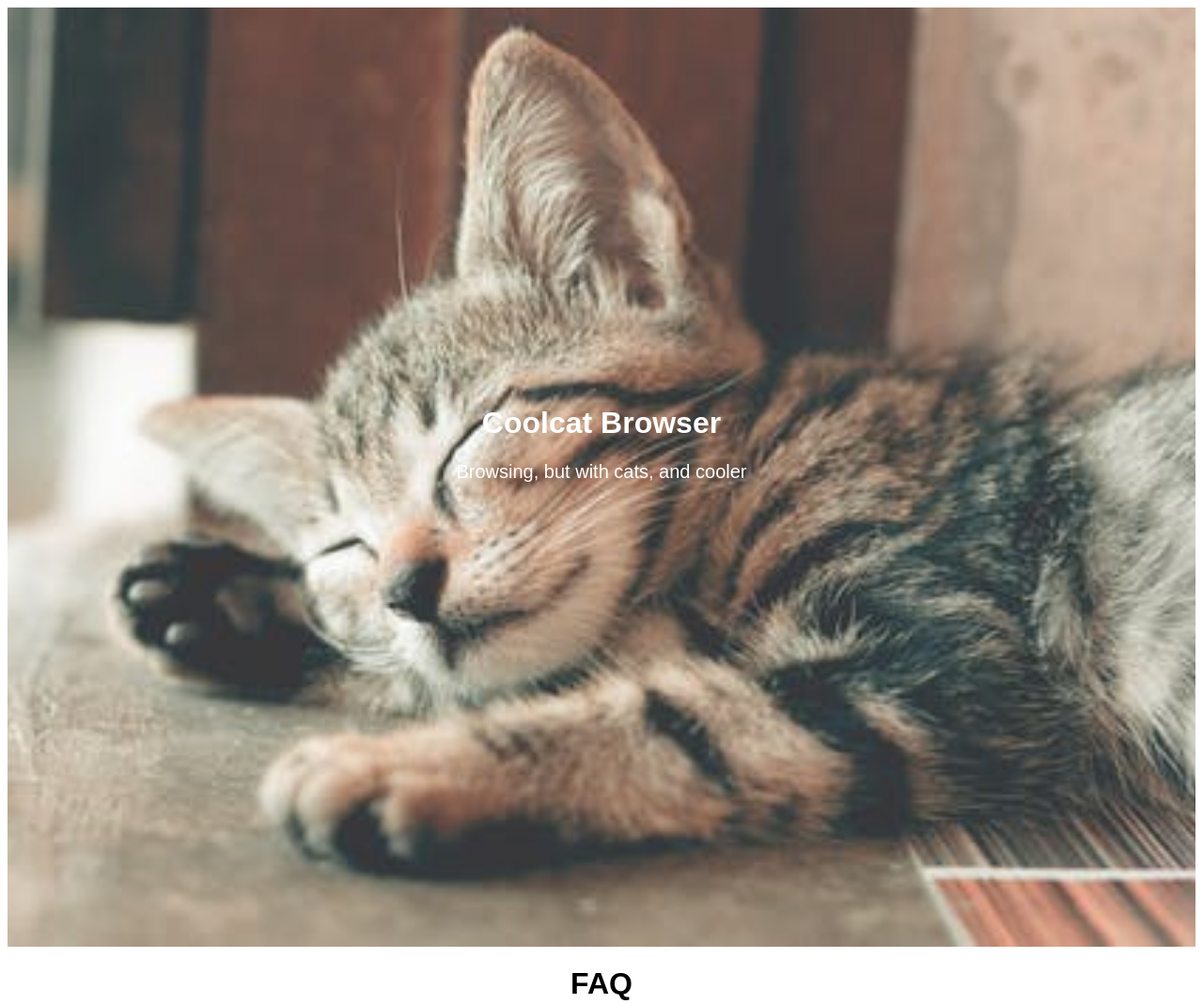
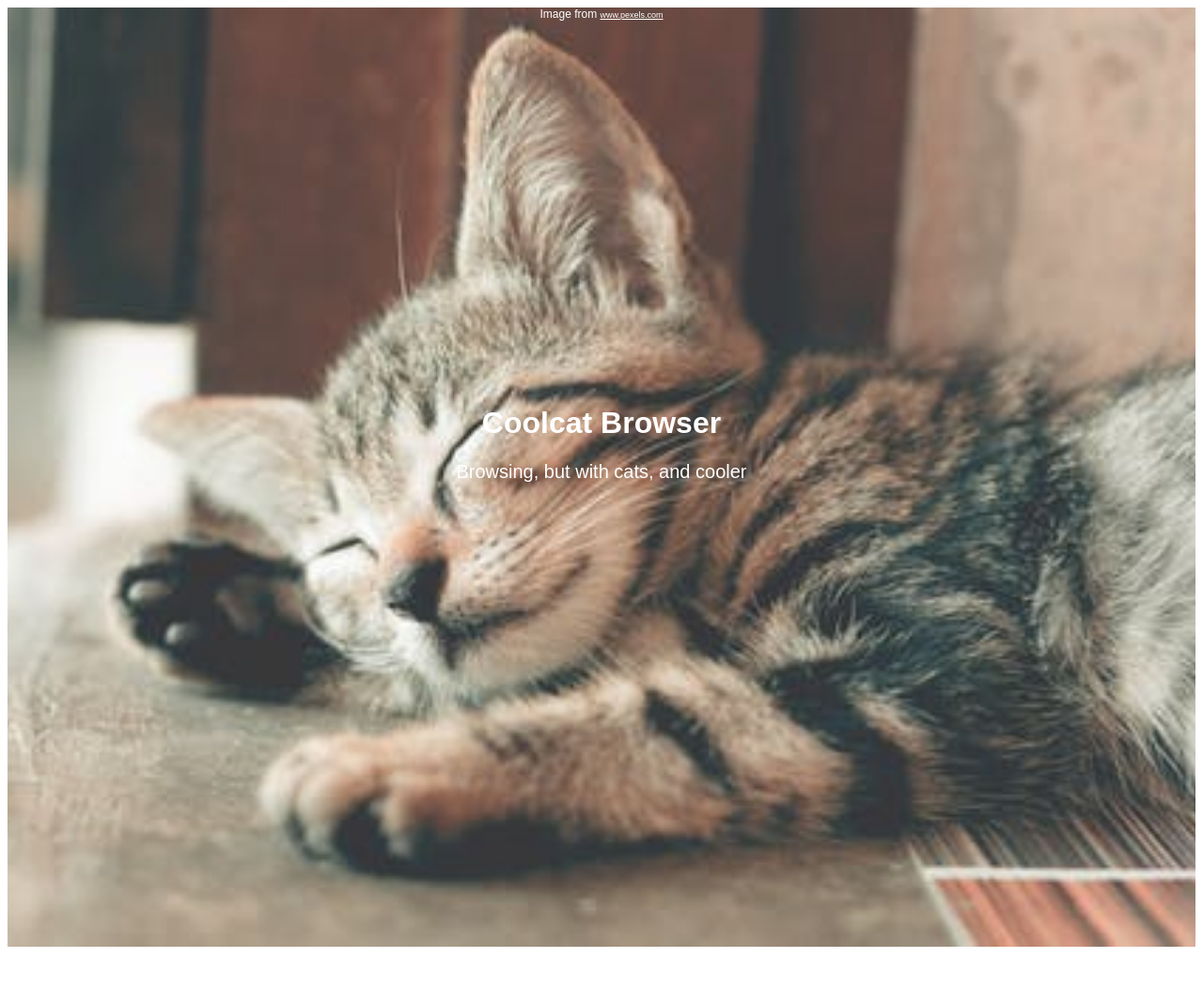
Before and after one commit to CoolCat-Browser/CoolCat-Browser.github.io, a plain HTML site: page index.html in a window 1280 px wide. Shown: the whole page at 94% size. After the commit the page ends 1016 px from the top, so only its background shows below. Drawn offline with Linux system fonts and the light colour scheme.

Commit message:
Added title and copyright!

```diff
--- a/index.html
+++ b/index.html
@@ -7,7 +7,7 @@
 
 <meta name="viewport" content="width=device-width, initial-scale=1">
 <link rel="stylesheet" href="stylesheets/styles.css">
-
+<title> CoolCat Browser </title>
 
 </head>
 <body>
@@ -26,9 +26,10 @@
 <div class="gcse-search"></div>
 
   </div>
+  <div align="right">
+  <p align="right" class="copyright"> Image from <a class="copyright" href="https://www.pexels.com/search/cat/" >www.pexels.com</a> </p>
+</div>
+</div>
 
-
-</div>
-  <h1 class="heading"> FAQ </h1>
 </body>
 </html>
--- a/stylesheets/styles.css
+++ b/stylesheets/styles.css
@@ -9,6 +9,20 @@
 	  text-align: center;
 	  font-size: 125%
 }
+
+
+
+.copyright {
+	  color: white;
+	  font-family: Arial, Helvetica, sans-serif;
+	  text-align: center;
+	  font-size: 75%
+
+}
+
+
+
+
 
 body {
 
```
